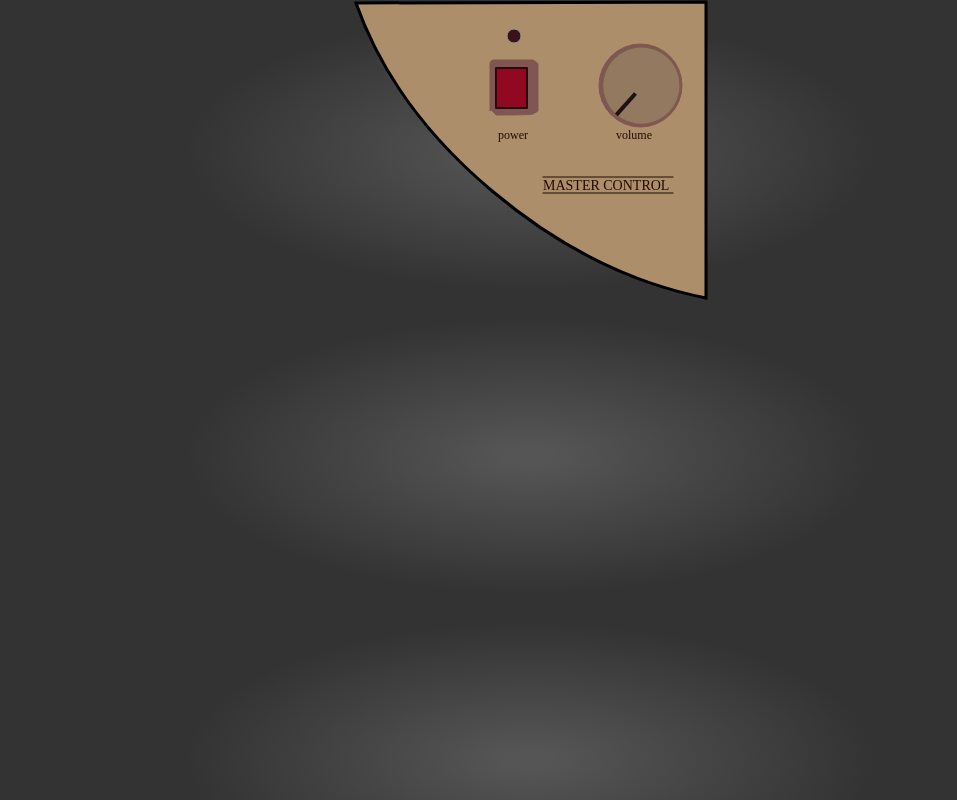
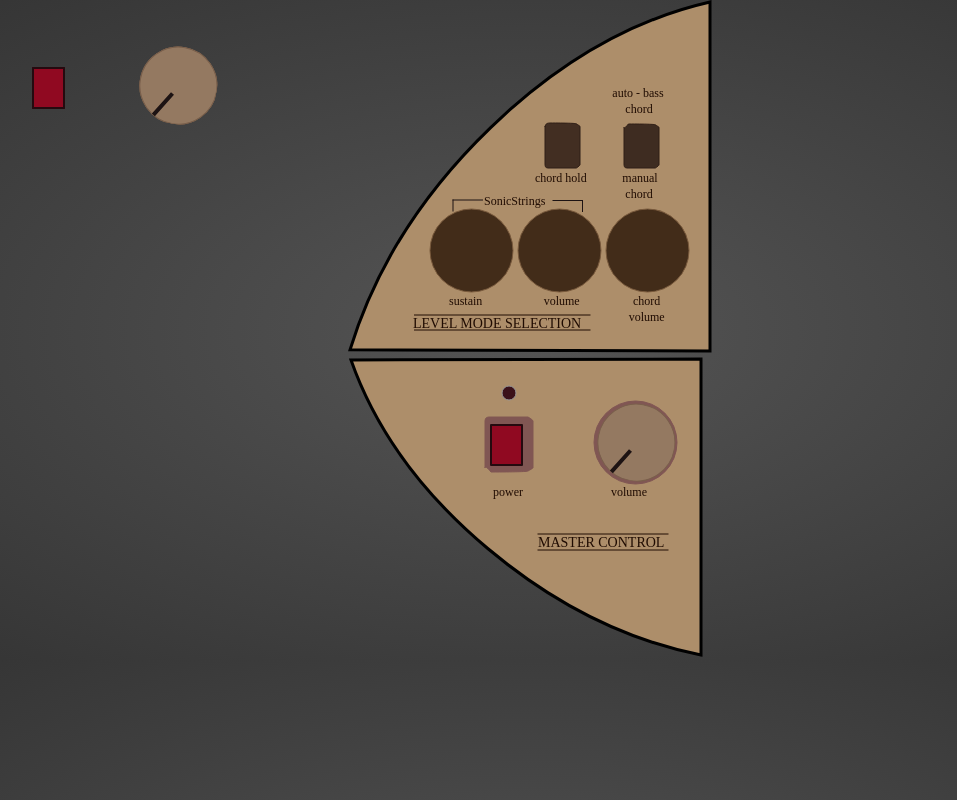
Before and after one commit to matt-paul/omnichord, a React (Create React App) app: page / in a window 1280 px wide. Shown: the whole page, without its empty margins (110-1067 px from the left). Built offline with nearby package versions, Linux system fonts and the light colour scheme.

Commit message:
Add shell of level-control-section

```diff
--- a/src/App.css
+++ b/src/App.css
@@ -1,6 +1,6 @@
 body {
   margin: 0;
-  background-image: radial-gradient(30% 50%, #555 6%, #333 90%);
+  background-image: radial-gradient(#555, #333);
   display: flex;
   justify-content: center;
   align-items: center;
--- a/src/Omnichord.jsx
+++ b/src/Omnichord.jsx
@@ -1,8 +1,10 @@
 import React from "react"
 import MasterControl from "./components/master-control"
+import LevelModeControl from "./components/level-mode-control"
 
 const Omnichord = () => (
   <div>
+    <LevelModeControl />
     <MasterControl />
   </div>
 )
--- a/src/components/knob/index.js
+++ b/src/components/knob/index.js
@@ -1,9 +1,8 @@
 import React, { useState } from "react"
 
-const NewKnob = ({ onChange }) => {
+const Knob = ({ onChange }) => {
   const START_ANGLE = 10
   const END_ANGLE = 280
-  const START_VOLUME = 0
   const MIN_VOLUME = 1
   const MAX_VOLUME = 128
 
@@ -25,9 +24,11 @@ const NewKnob = ({ onChange }) => {
       const getDegree = (cX, cY, pts) => {
         const x = cX - pts.x
         const y = cY - pts.y
+
         let deg = (Math.atan(y / x) * 180) / Math.PI
         // What exactly do these below 'ere mean?
-        if ((x < 0 && y >= 0) || (x < 0 && y < 0)) {
+        const firstHalfRotation = (x < 0 && y >= 0) || (x < 0 && y < 0)
+        if (firstHalfRotation) {
           deg += 90
         } else {
           deg += 270
@@ -36,6 +37,7 @@ const NewKnob = ({ onChange }) => {
       }
 
       const currentDegree = getDegree(event.clientX, event.clientY, pts)
+
       setDegree(currentDegree)
 
       const newVolume = Math.floor(
@@ -63,7 +65,7 @@ const NewKnob = ({ onChange }) => {
       style={{
         width: "78px",
         height: "78px",
-        transform: `rotate(${degree}deg)`,
+        transform: `rotate(${Math.min(degree, 260)}deg)`,
         position: "absolute",
         left: "249px",
         top: "46px",
@@ -96,4 +98,4 @@ const NewKnob = ({ onChange }) => {
   )
 }
 
-export default NewKnob
+export default Knob
--- /dev/null
+++ b/src/components/level-mode-control/index.js
@@ -0,0 +1,157 @@
+import React from "react"
+
+import Knob from "../knob"
+import Button from "../button"
+class LevelModeControl extends React.Component {
+  render() {
+    return (
+      <div>
+        <svg width="364" height="353" xmlns="http://www.w3.org/2000/svg">
+          <g fill="none" fillRule="evenodd">
+            <path
+              d="M362 2v349L2 349.82c25.202-82.144 72.087-156.235 140.654-222.272C211.222 61.51 284.337 19.66 362 2z"
+              stroke="#000"
+              strokeWidth="3"
+              fill="#AD8E6A"
+            />
+            <g stroke="#1D1313" strokeLinecap="square">
+              <path d="M105 200v11M134.5 200H105" />
+            </g>
+            <g stroke="#1D1313" strokeLinecap="square">
+              <path d="M234.5 200.5v11M205 200.5h29.5" />
+            </g>
+            <text
+              fontFamily="ArialUnicodeMS, Arial Unicode MS"
+              fontSize="14"
+              fill="#200C02"
+              transform="translate(65 313)"
+            >
+              <tspan x="0" y="15">
+                LEVEL MODE SELECTION
+              </tspan>
+            </text>
+            <path
+              d="M66.5 315H242M66.5 330H242"
+              stroke="#200C02"
+              strokeLinecap="square"
+            />
+            <text
+              transform="translate(2 49)"
+              fontFamily="ArialUnicodeMS, Arial Unicode MS"
+              fontSize="12"
+              fill="#200C02"
+            >
+              <tspan x="134" y="156">
+                SonicStrings
+              </tspan>
+            </text>
+            <text
+              transform="translate(2 3)"
+              fontFamily="ArialUnicodeMS, Arial Unicode MS"
+              fontSize="12"
+              fill="#200C02"
+            >
+              <tspan x="184.98" y="179">
+                chord hold
+              </tspan>
+            </text>
+            <text
+              transform="translate(2 249)"
+              fontFamily="ArialUnicodeMS, Arial Unicode MS"
+              fontSize="12"
+              fill="#200C02"
+            >
+              <tspan x="98.989" y="56">
+                sustain
+              </tspan>
+            </text>
+            <text
+              transform="translate(2 249)"
+              fontFamily="ArialUnicodeMS, Arial Unicode MS"
+              fontSize="12"
+              fill="#200C02"
+            >
+              <tspan x="193.658" y="56">
+                volume
+              </tspan>
+            </text>
+            <text
+              transform="translate(2 265)"
+              fontFamily="ArialUnicodeMS, Arial Unicode MS"
+              fontSize="12"
+              fill="#200C02"
+            >
+              <tspan x="282.991" y="40">
+                chord
+              </tspan>{" "}
+              <tspan x="278.658" y="56">
+                volume
+              </tspan>
+            </text>
+            <text
+              transform="translate(2 19)"
+              fontFamily="ArialUnicodeMS, Arial Unicode MS"
+              fontSize="12"
+              fill="#200C02"
+            >
+              <tspan x="272.321" y="163">
+                manual
+              </tspan>{" "}
+              <tspan x="275.324" y="179">
+                {" "}
+                chord
+              </tspan>
+            </text>
+            <text
+              transform="translate(2 -151)"
+              fontFamily="ArialUnicodeMS, Arial Unicode MS"
+              fontSize="12"
+              fill="#200C02"
+            >
+              <tspan x="262.316" y="248">
+                auto - bass
+              </tspan>{" "}
+              <tspan x="275.324" y="264">
+                {" "}
+                chord
+              </tspan>
+            </text>
+            <path
+              d="M199.917 168h28.437c2.43-1.636 3.646-2.727 3.646-3.273v-38.454s-2.188-1.637-3.646-2.455c-.972-.545-9.965-.818-26.979-.818-1.638.21-2.598.483-2.88.818-1.982 2.359-1.495 3.804-1.495 2.455v38.454c.159 1.27.402 2.087.73 2.455.327.367 1.056.64 2.187.818z"
+              stroke="#2F1E16"
+              fillOpacity=".85"
+              fill="#2F1E16"
+            />
+            <path
+              d="M278.917 168h28.437c2.43-1.6 3.646-2.667 3.646-3.2v-37.6s-2.188-1.6-3.646-2.4c-.972-.533-9.965-.8-26.979-.8-2.917 3.733-4.375 4.8-4.375 3.2v37.6c.159 1.24.402 2.04.73 2.4.327.36 1.056.626 2.187.8z"
+              stroke="#2F1E16"
+              fillOpacity=".87"
+              fill="#2F1E16"
+            />
+            <circle
+              cx="41.5"
+              cy="41.5"
+              r="41.5"
+              transform="translate(258 209)"
+              fill="#422C19"
+              stroke="#78593C"
+            />
+            <g transform="translate(170 209)" fill="#422C19" stroke="#78593C">
+              <circle cx="41.5" cy="41.5" r="41.5" />
+            </g>
+            <g transform="translate(82 209)" fill="#422C19" stroke="#78593C">
+              <circle cx="41.5" cy="41.5" r="41.5" />
+            </g>
+          </g>
+        </svg>
+        <Knob />
+        <Knob />
+        <Knob />
+        <Button />
+        <Button />
+      </div>
+    )
+  }
+}
+
+export default LevelModeControl
--- a/src/components/master-control/index.jsx
+++ b/src/components/master-control/index.jsx
@@ -1,5 +1,5 @@
 import React from "react"
-import OnOffButton from "../on-off-button"
+import OnOffButton from "../button"
 import VolumeControl from "../knob"
 
 class MasterControl extends React.Component {
@@ -23,7 +23,6 @@ class MasterControl extends React.Component {
     })
   }
   render() {
-    console.log(this.state)
     return (
       <div style={styles.masterControl}>
         <svg width="355" height="300" xmlns="http://www.w3.org/2000/svg">
```
Also changed, not shown: src/components/button/index.jsx (renamed from src/components/on-off-button/index.jsx, +11 -11 lines).
